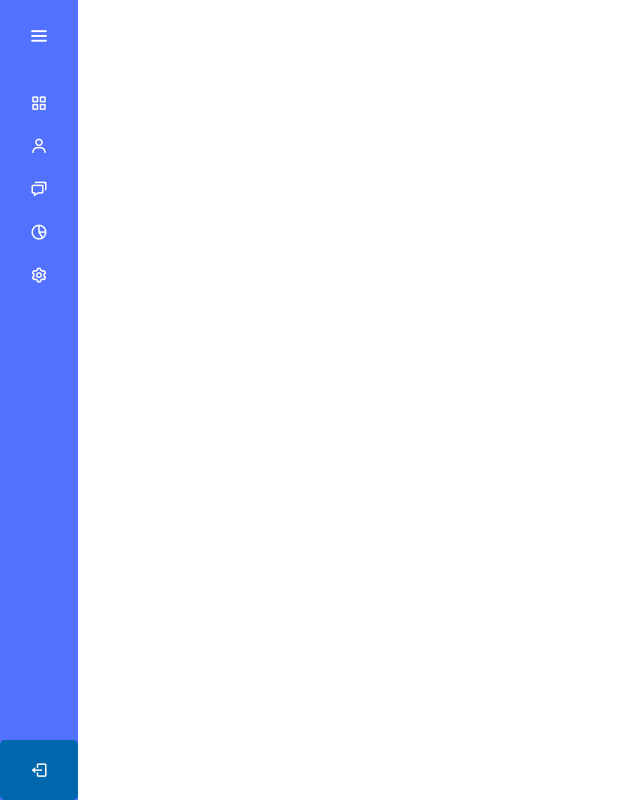
After one commit to guilhermemendescoutinho/LogiLibras, a PHP site: page / in a window 1280 px wide. The commit adds this page. Shown: the whole page, without its empty margins (0-640 px from the left). Run offline with PHP 8.4, Linux system fonts and the light colour scheme.

Commit message:
Add files via upload

```diff
--- /dev/null
+++ b/index.html
@@ -0,0 +1,83 @@
+<!DOCTYPE html>
+<html lang="en">
+
+<head>
+    <meta charset="UTF-8">
+    <meta name="viewport" content="width=device-width, initial-scale=1.0">
+    <title>Document</title>
+
+    <link rel="stylesheet" href="./css/sidebar.css">
+    <link href='https://unpkg.com/boxicons@2.1.4/css/boxicons.min.css' rel='stylesheet'>
+      <link rel="stylesheet" href="./css/style.css">
+</head>
+<body>
+
+    <div class="sidebar">
+        <div class="logo_details">
+          <!-- <i class="bx bxl-audible icon"></i> -->
+          <div class="logo_name">LogiLibras</div>
+          <i class="bx bx-menu" id="btn"></i>
+        </div>
+        <ul class="nav-list">
+          <li>
+            <a href="#">
+              <i class="bx bx-grid-alt"></i>
+              <span class="link_name">Cursos</span>
+            </a>
+            <span class="tooltip">Cursos</span>
+          </li>
+          <li>
+            <a href="#">
+              <i class="bx bx-user"></i>
+              <span class="link_name">Usuário</span>
+            </a>
+            <span class="tooltip">Usuário</span>
+          </li>
+          <li>
+            <a href="#">
+              <i class="bx bx-chat"></i>
+              <span class="link_name">Glossário</span>
+            </a>
+            <span class="tooltip">Glossário</span>
+          </li>
+          <li>
+            <a href="#">
+              <i class="bx bx-pie-chart-alt-2"></i>
+              <span class="link_name">Pontuações</span>
+            </a>
+            <span class="tooltip">Pontuações</span>
+          </li>
+          <li>
+            <a href="#">
+              <i class="bx bx-cog"></i>
+              <span class="link_name">Configurações</span>
+            </a>
+            <span class="tooltip">Configurações</span>
+          </li>
+          <li class="profile">
+            <div class="profile_details">
+              <!-- <img src="profile.jpeg" alt="profile image"> -->
+              <div class="profile_content">
+                <div class="name">Murilo Batista</div>
+                <div class="designation">Administrador</div>
+              </div>
+            </div>
+            <i class="bx bx-log-out" id="log_out"></i>
+          </li>
+        </ul>
+      </div>
+
+      <!-- <section class="container" style="padding-left: 100px; padding-top: 18px; border: 2px red solid;">
+        <h1>Cursos</h1>
+
+        <ul class="list-course" style="border: 2px green solid;">
+            <li class="box-course" >
+
+            </li>
+        </ul>
+
+      </section> -->
+
+    <script src="./scripts/sidebar.js"></script>
+</body>
+</html>
--- a/login-cadastro/conexao.php
+++ b/login-cadastro/conexao.php
@@ -6,8 +6,5 @@
     if (mysqli_connect_errno()){
         echo "não conectou".$mysqli->error;
         exit(0);
-    }else{
-        echo "conectou";
-
     }
 ?>
--- a/login-cadastro/login.html
+++ b/login-cadastro/login.html
@@ -24,7 +24,7 @@
         </section>
 
         <section class="login-container" >
-            <form method="post" action="personalização.html">
+            <form method="post" action="login.php">
                 <h1>Login</h1>
 
                 <input type="email" placeholder="Email:" name="email" id="input-email" class="campo">
```
Also changed, not shown: login-cadastro/cadastro.php (+6 -7 lines), login-cadastro/login.php (added, +39 -0 lines).
